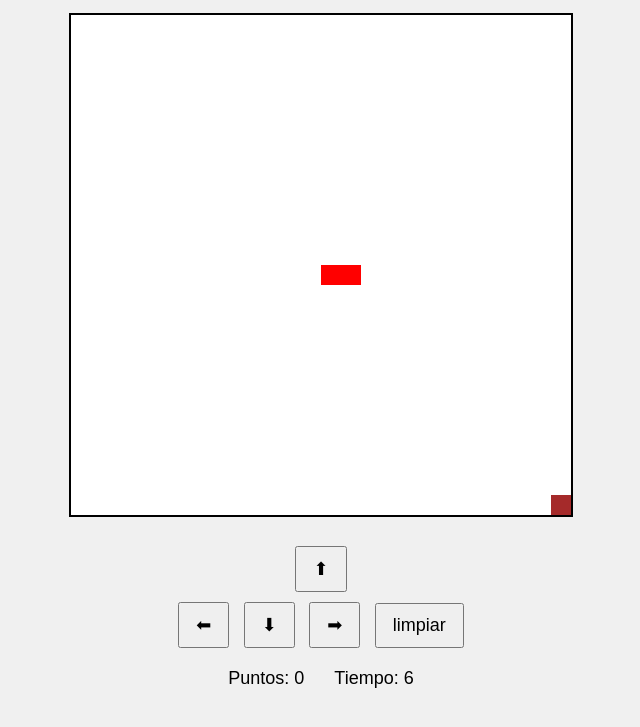
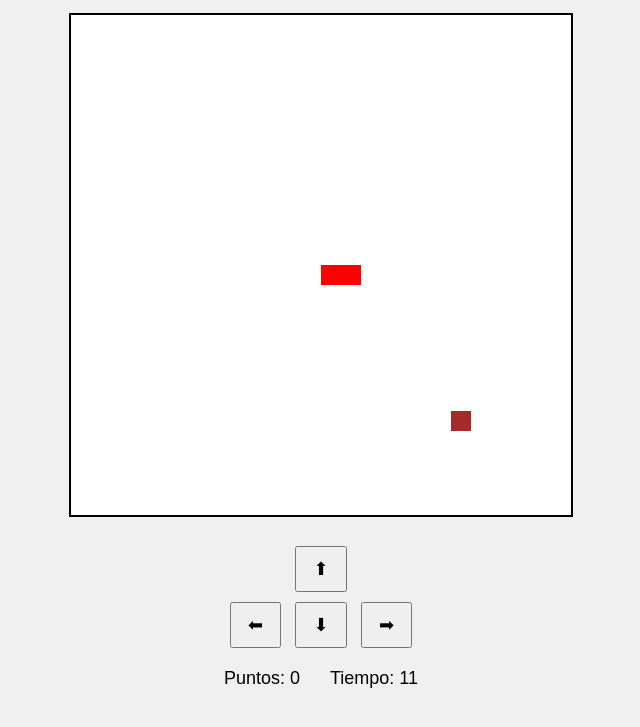
Before and after one commit to freslyA/juego_cazando, a plain HTML site: page cazando.html in a window 1280 px wide. Shown: the part 115-842 px from the top of the page, without its empty margins (319-959 px from the left). Drawn offline with Linux system fonts and the light colour scheme.

Commit message:
las condiciones funcionan correctamente

```diff
--- a/cazando.html
+++ b/cazando.html
@@ -18,13 +18,12 @@
     <button onclick="moverIzquierda()">⬅</button>
     <button onclick="moverAbajo();">⬇</button>
     <button onclick="moverDerecha();">➡</button>
-    <button onclick="limpiarCanva()">limpiar</button>
   </div>
 
 
   <div class="panel">
     <span>Puntos: <span id="puntos">0</span></span>
-    <span>Tiempo: <span id="tiempo">10</span></span>
+    <span>Tiempo: <span id="tiempo">15</span></span>
   </div>
 
   <p id="mensaje"></p>
--- a/cazando.js
+++ b/cazando.js
@@ -5,7 +5,8 @@ let gatoY=canvas.height/2
 let comidaX=canvas.width
 let comidaY=canvas.height
 let puntaje=0
-let tiempo=10
+let tiempo=15;
+let intervalo;
 const ALTO_GATO=20
 const ANCHO_GATO=40
 const ALTO_COMIDA=20
@@ -17,30 +18,30 @@ function dibujarComida(){
     graficarRectangulo(comidaX-ANCHO_COMIDA,comidaY-ALTO_COMIDA,ANCHO_COMIDA,ALTO_COMIDA,"brown")
 }
 function inciarJuego(){
-    restarTiempo(tiempo)
-    dibujarComida()
+    restarTiempo()
+    cambiarComida()
     dibujarGato()
 }
 function limpiarCanva(){
     canva.clearRect(0,0,canvas.width,canvas.height)
 }
 function moverIzquierda(){
-    gatoX=gatoX-10
+    gatoX=gatoX-20
     actualizarCanva()
     dectetarColision()
 }
 function moverDerecha(){
-    gatoX=gatoX+10
+    gatoX=gatoX+20
     actualizarCanva()
     dectetarColision()
 }
 function moverAbajo(){
-    gatoY=gatoY+10
+    gatoY=gatoY+20
     actualizarCanva()
     dectetarColision()
 }
 function moverArriba(){
-    gatoY=gatoY-10
+    gatoY=gatoY-20
     actualizarCanva()
     dectetarColision()
 }
@@ -51,25 +52,31 @@ function actualizarCanva(){
 }
 function dectetarColision(){
     if((gatoX+ANCHO_GATO>comidaX-ANCHO_COMIDA && gatoX<comidaX) && (gatoY+ALTO_GATO>comidaY-ALTO_COMIDA && gatoY<comidaY)){
-        alert("cuidado")
-        comidaX=generarAleatorio(0,canvas.width-ANCHO_COMIDA)
-        comidaY=generarAleatorio(0,canvas.height-ALTO_COMIDA)
+        cambiarComida()
         actualizarCanva()
         puntaje=puntaje+1;
+        tiempo=tiempo+6;
         mostrarEnSpan("puntos",puntaje)
     }
+    if(puntaje==6){
+        alert("GANASTE!!!")
+        clearInterval(intervalo);
+    }
 }
-function restarTiempo(segundosIniciales) {
-    let tiempo2 = segundosIniciales;
+function restarTiempo() {
+    intervalo = setInterval(() => {
+        mostrarEnSpan("tiempo", tiempo);
 
-    const intervalo = setInterval(() => {
-        mostrarEnSpan("tiempo",tiempo2)
-
-        if (tiempo2 <= 0) {
+        if (tiempo <= 0) {
             clearInterval(intervalo);
-            console.log("Tiempo terminado");
+            alert("GAME OVER");
         }
 
-        tiempo2--;
-    }, 1000); // se ejecuta cada 1 segundo
+        tiempo--;
+    }, 1000);
 }
+function cambiarComida(){
+    comidaX=generarAleatorio(0,canvas.width-ANCHO_COMIDA)
+    comidaY=generarAleatorio(0,canvas.height-ALTO_COMIDA)
+    dibujarComida()
+}
```
